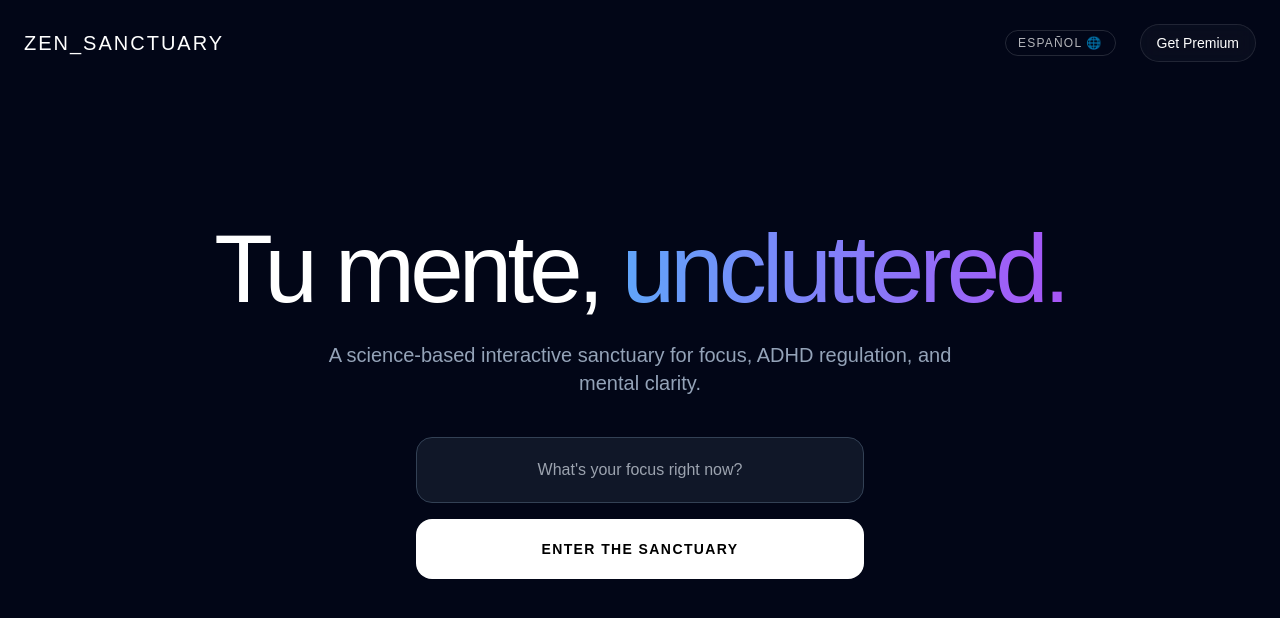
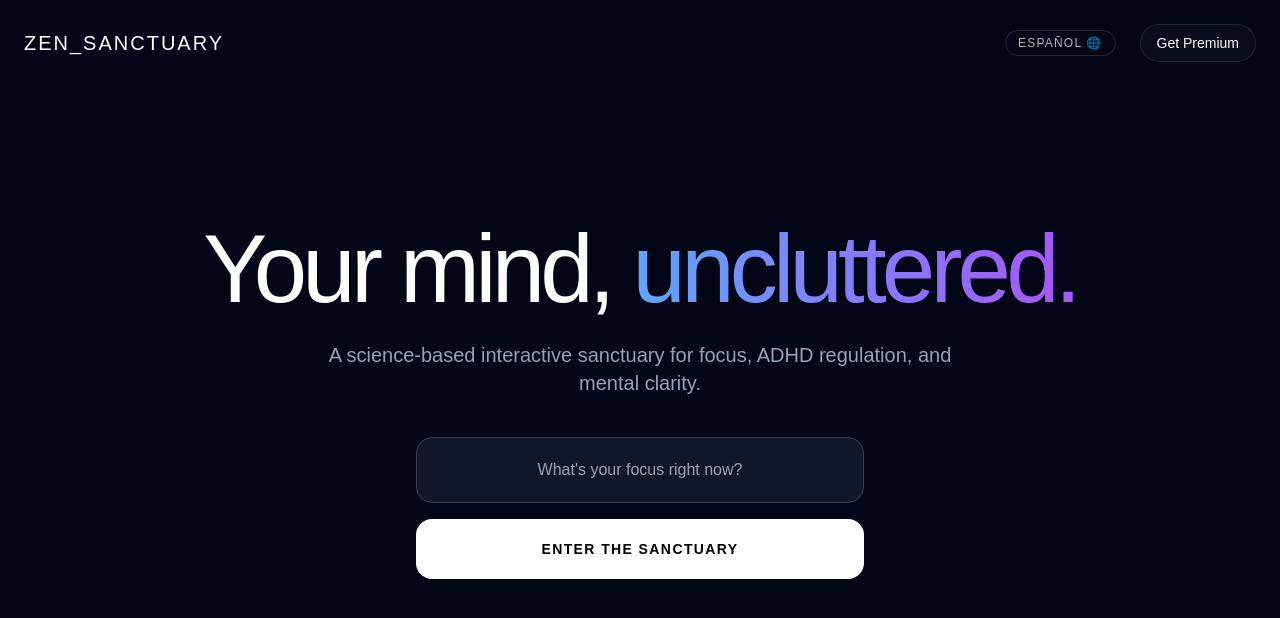
Before and after one commit to MercedesAB/zen-sanctuary, a plain HTML site: page index.html in a window 1280 px wide. Both pictures are taken after a click on the button "ENGLISH 🌐". Drawn offline with nearby package versions, Linux system fonts and the light colour scheme.

Commit message:
Update index.html

```diff
--- a/index.html
+++ b/index.html
@@ -27,7 +27,10 @@
     </nav>
 
     <section id="hero" class="min-h-screen flex flex-col justify-center items-center px-4 text-center">
-        <h1 class="text-6xl md:text-8xl font-thin mb-6 tracking-tighter">Tu mente, <span class="gradient-text" id="hero-span">en orden.</span></h1>
+        <h1 class="text-6xl md:text-8xl font-thin mb-6 tracking-tighter">
+            <span id="hero-title-base">Tu mente,</span>
+            <span class="gradient-text" id="hero-span">en orden.</span>
+        </h1>
         <p id="hero-p" class="max-w-2xl text-slate-400 text-lg md:text-xl mb-10">
             Un santuario interactivo basado en ciencia para el enfoque, la regulación del TDAH y la claridad mental.
         </p>
@@ -54,22 +57,18 @@
                         <span>Brown Noise</span>
                         <span id="status-brown" class="text-[10px] opacity-40 group-hover:opacity-100">PLAY</span>
                     </button>
-
                     <button class="w-full text-left p-4 rounded-xl hover:bg-white/5 transition-all flex justify-between opacity-50 cursor-not-allowed">
                         <span id="label-ocean">Océano Profundo</span> <span id="label-locked" class="text-[10px]">Bloqueado</span>
                     </button>
-
                     <button class="w-full text-left p-4 rounded-xl hover:bg-white/10 transition-all border border-yellow-500/50 text-yellow-500">
-                        <span>Purr Therapy</span> <span class="font-bold ml-2 text-[10px] underline tracking-tighter">PREMIUM</span>
+                        <span>Purr Therapy</span> <span class="font-bold ml-2 text-[10px] underline tracking-tighter text-yellow-500">PREMIUM</span>
                     </button>
                 </div>
             </div>
-
             <div id="app-footer" class="text-[10px] opacity-30 leading-relaxed uppercase tracking-tighter mt-8">
                 Frecuencias entre 25-150Hz. <br> Regulación digital con base científica.
             </div>
         </aside>
-
         <div id="canvas-container" class="flex-1 relative bg-slate-950">
             <div id="loading" class="absolute inset-0 flex items-center justify-center text-[10px] uppercase tracking-widest opacity-20">Cargando Escena...</div>
         </div>
@@ -83,6 +82,7 @@
             es: {
                 langBtn: "English 🌐",
                 navPremium: "Obtener Premium",
+                heroTitleBase: "Tu mente,",
                 heroSpan: "en orden.",
                 heroP: "Un santuario interactivo basado en ciencia para el enfoque, la regulación del TDAH y la claridad mental.",
                 heroInput: "¿En qué te vas a enfocar ahora?",
@@ -98,6 +98,7 @@
             en: {
                 langBtn: "Español 🌐",
                 navPremium: "Get Premium",
+                heroTitleBase: "Your mind,",
                 heroSpan: "uncluttered.",
                 heroP: "A science-based interactive sanctuary for focus, ADHD regulation, and mental clarity.",
                 heroInput: "What's your focus right now?",
@@ -115,9 +116,9 @@
         function toggleLang() {
             currentLang = currentLang === 'es' ? 'en' : 'es';
             const t = texts[currentLang];
-
             document.getElementById('lang-btn').innerText = t.langBtn;
             document.getElementById('nav-premium').innerText = t.navPremium;
+            document.getElementById('hero-title-base').innerText = t.heroTitleBase;
             document.getElementById('hero-span').innerText = t.heroSpan;
             document.getElementById('hero-p').innerText = t.heroP;
             document.getElementById('mainTask').placeholder = t.heroInput;
@@ -203,7 +204,6 @@
                 renderer.render(scene, camera);
             }
             animate();
-
             window.addEventListener('resize', () => {
                 camera.aspect = container.clientWidth / container.clientHeight;
                 camera.updateProjectionMatrix();
```
